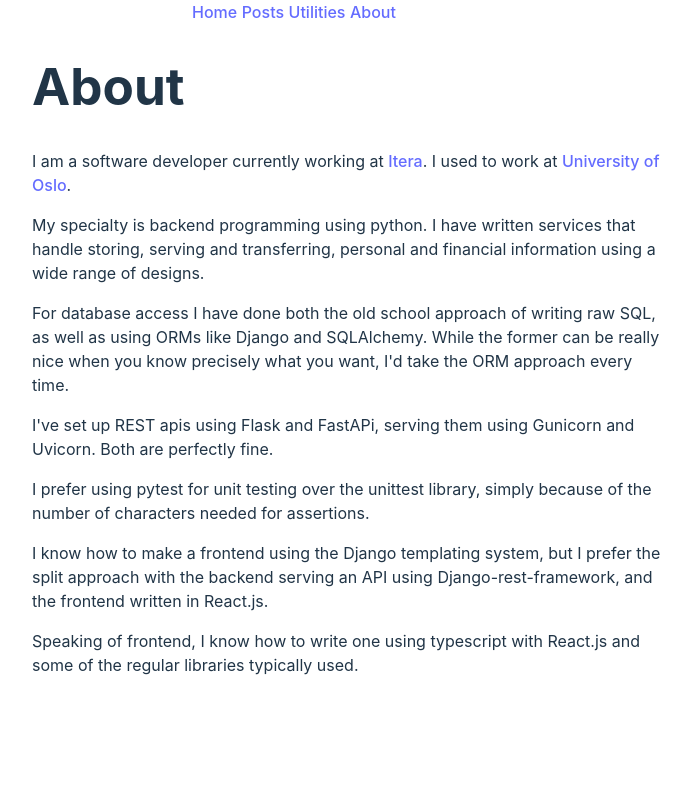
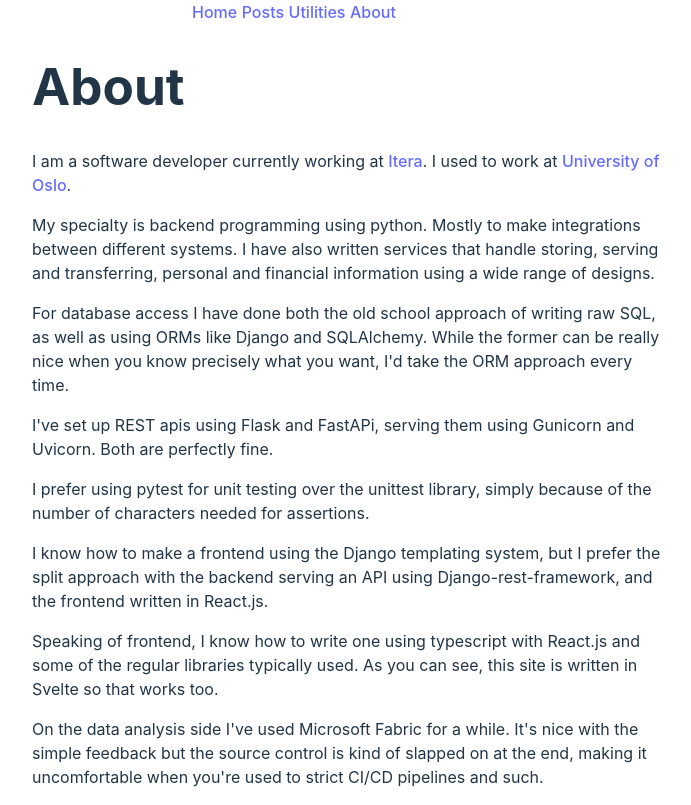
Before and after one commit to tellewsen/tellewsen.github.io, a SvelteKit app: page /about in a window 1280 px wide. Shown: the whole page, without its empty margins (288-979 px from the left). Built offline with nearby package versions, Linux system fonts and the light colour scheme.

Commit message:
Update about page

```diff
--- a/src/routes/about/+page.svelte
+++ b/src/routes/about/+page.svelte
@@ -6,8 +6,9 @@
 		>. I used to work at <a target="_blank" href="https://uio.no">University of Oslo</a>.
 	</p>
 	<p>
-		My specialty is backend programming using python. I have written services that handle storing,
-		serving and transferring, personal and financial information using a wide range of designs.
+		My specialty is backend programming using python. Mostly to make integrations between different
+		systems. I have also written services that handle storing, serving and transferring, personal
+		and financial information using a wide range of designs.
 	</p>
 	<p>
 		For database access I have done both the old school approach of writing raw SQL, as well as
@@ -29,15 +30,12 @@
 	</p>
 	<p>
 		Speaking of frontend, I know how to write one using typescript with React.js and some of the
-		regular libraries typically used.
+		regular libraries typically used. As you can see, this site is written in Svelte so that works
+		too.
 	</p>
-	<!-- Languages, frameworks etc that I know how to use:
-	<ul>
-		<li>
-			Python, Django, Django-rest-framework, SqlAlchemy, Flask, FastApi, Pydantic, Pytest, requests,
-			requests\_mock, freezegun, pika, celery, (Numpy, Matplotlib)
-		</li>
-		<li>React, react-hook-form, react-router-dom, typescript, i18next</li>
-		<li>Gunicorn, Uvicorn, Helm, Kubernetes, Docker, Linux</li>
-	</ul> -->
+	<p>
+		On the data analysis side I've used Microsoft Fabric for a while. It's nice with the simple
+		feedback but the source control is kind of slapped on at the end, making it uncomfortable when
+		you're used to strict CI/CD pipelines and such.
+	</p>
 </div>
```
